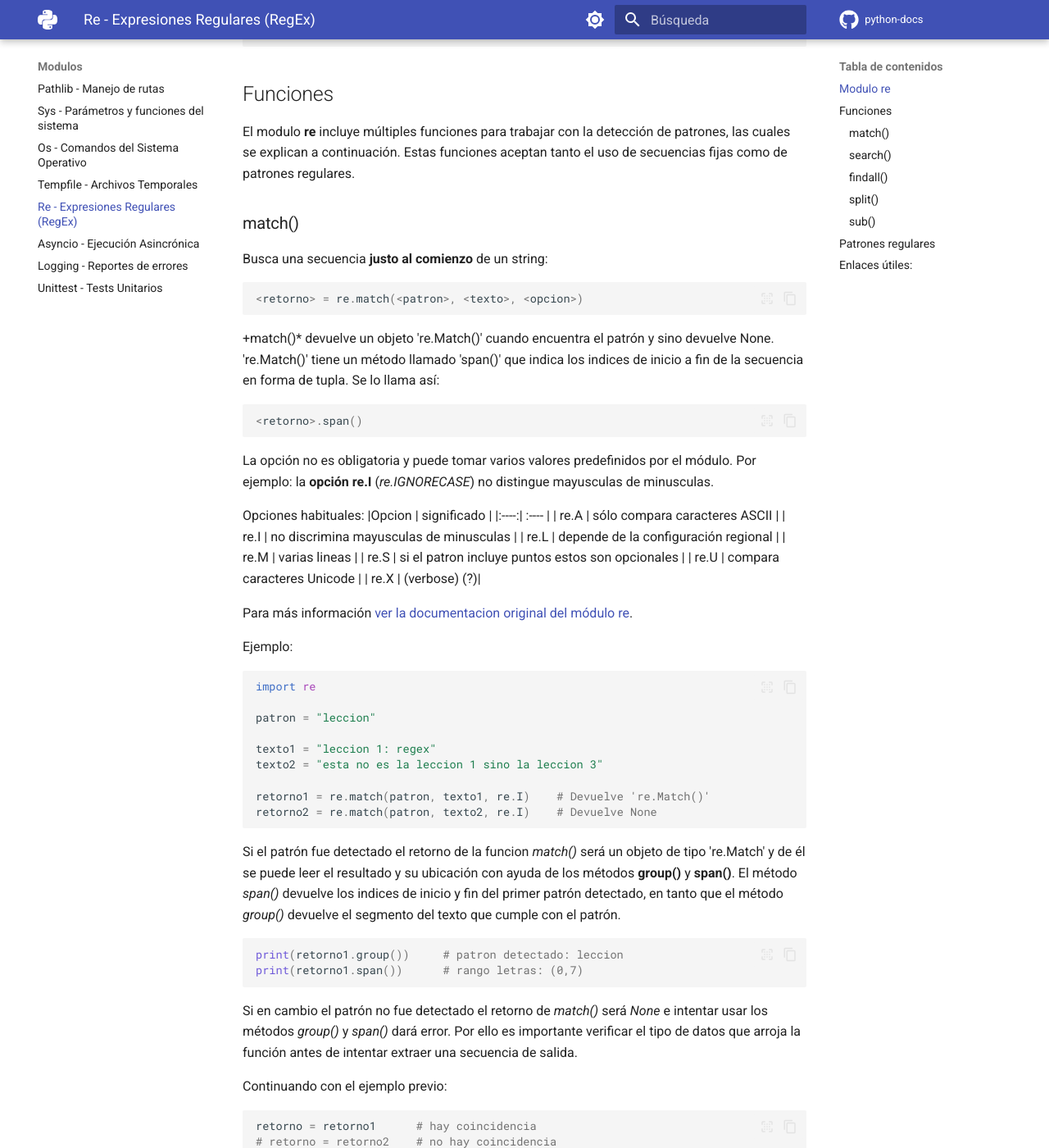
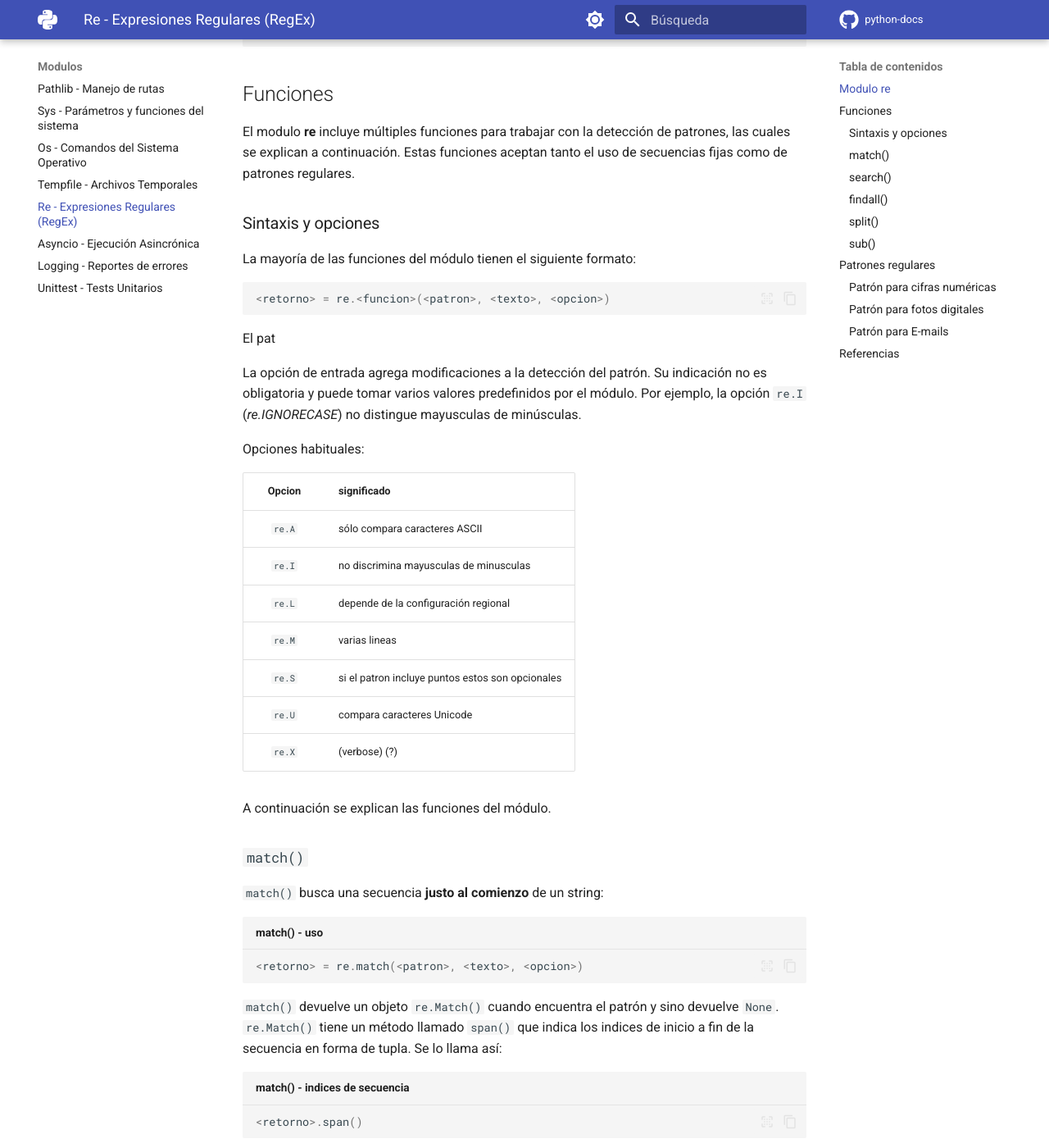
Before and after one commit to alejrot/python-docs, an MkDocs documentation site: the page built from docs/modulos/regex.md, in a window 1280 px wide and 1400 px high, scrolled down 329 px. Shown: the whole window at 82% size. Built offline with MkDocs 1.6.1 and Material for MkDocs 9.7.7, drawn with Linux system fonts in a browser that asks for light colours; plug-ins that fetch from the network failed and are left out; comment, search, counter and statistics services are not loaded; some of the changed text lies outside the part shown.

Commit message:
Regex mdoificado - paquete modificado

````diff
--- a/docs/modulos/regex.md
+++ b/docs/modulos/regex.md
@@ -14,34 +14,49 @@ import re
 
 El modulo **re** incluye múltiples funciones para trabajar con la detección de patrones, las cuales se explican a continuación. Estas funciones aceptan tanto el uso de secuencias fijas como de patrones regulares.
 
+### Sintaxis y opciones
 
-### match()
+La mayoría de las funciones del módulo tienen el siguiente formato:
+```python
+<retorno> = re.<funcion>(<patron>, <texto>, <opcion>)
+```
+El pat
 
-Busca una secuencia **justo al comienzo** de un string:
 
-```python
+La opción de entrada agrega modificaciones a la detección del patrón.
+Su indicación no es obligatoria y puede tomar varios valores predefinidos por el módulo.
+Por ejemplo, la opción `re.I` (*re.IGNORECASE*) no distingue mayusculas de minúsculas.
+
+Opciones habituales:
+
+|Opcion | significado |
+|:----:| :---- |
+| `re.A` | sólo compara caracteres ASCII |
+| `re.I` | no discrimina mayusculas de minusculas |
+| `re.L` | depende de la configuración regional |
+| `re.M` | varias lineas |
+| `re.S` | si el patron incluye puntos estos son opcionales |
+| `re.U` | compara caracteres Unicode  |
+| `re.X` |  (verbose)  (?)|
+
+
+A continuación se explican las funciones del módulo.
+
+### `match()`
+
+`match()` busca una secuencia **justo al comienzo** de un string:
+
+```python title="match() - uso"
 <retorno> = re.match(<patron>, <texto>, <opcion>)
 ```
-+match()* devuelve un objeto 're.Match()' cuando encuentra el patrón y sino devuelve None. 're.Match()' tiene un método llamado 'span()' que indica los indices de inicio a fin de la secuencia en forma de tupla. Se lo llama así:
-```python
+`match()` devuelve un objeto `re.Match()` cuando encuentra el patrón y sino devuelve `None`.
+`re.Match()` tiene un método llamado `span()` que indica los indices de inicio a fin de la secuencia en forma de tupla.
+Se lo llama así:
+
+```python title="match() - indices de secuencia"
 <retorno>.span()
 ```
 
-La opción no es obligatoria y puede tomar varios valores predefinidos por el módulo. Por ejemplo: la **opción** **re.I** (*re.IGNORECASE*) no distingue mayusculas de minusculas.
-
-Opciones habituales:
-|Opcion | significado |
-|:----:| :---- |
-| re.A | sólo compara caracteres ASCII |
-| re.I | no discrimina mayusculas de minusculas |
-| re.L | depende de la configuración regional |
-| re.M | varias lineas |
-| re.S | si el patron incluye puntos estos son opcionales |
-| re.U | compara caracteres Unicode  |
-| re.X |  (verbose)  (?)|
-
-
-Para más información [ver la documentacion original del módulo re](https://docs.python.org/3/library/re.html).
 
 Ejemplo:
 ```python
@@ -56,14 +71,16 @@ retorno1 = re.match(patron, texto1, re.I)    # Devuelve 're.Match()'
 retorno2 = re.match(patron, texto2, re.I)    # Devuelve None
 ```
 
-Si el patrón fue detectado el retorno de la funcion *match()* será un objeto de tipo 're.Match' y de él se puede leer el resultado y su ubicación con ayuda de los métodos **group()** y **span()**. El método *span()* devuelve los indices de inicio y fin del primer patrón detectado, en tanto que el método *group()* devuelve el segmento del texto que cumple con el patrón.
+Si el patrón fue detectado el retorno de la funcion `match()` será un objeto de tipo `re.Match` y de él se puede leer el resultado y su ubicación con ayuda de los métodos `group()` y `span()`.
+El método `span()` devuelve los indices de inicio y fin del primer patrón detectado, en tanto que el método `group()` devuelve el segmento del texto que cumple con el patrón.
 
 ```python
 print(retorno1.group())     # patron detectado: leccion
 print(retorno1.span())      # rango letras: (0,7)
 ```
 
-Si  en cambio el patrón no fue detectado el retorno de *match()* será *None* e intentar usar los métodos *group()* y *span()* dará error. Por ello es importante verificar el tipo de datos que arroja la función antes de intentar extraer una secuencia  de salida.
+Si en cambio el patrón no fue detectado el retorno de `match()` será `None` e intentar usar los métodos `group()` y `span()` dará error.
+Por ello es importante verificar el tipo de datos que arroja la función antes de intentar extraer una secuencia  de salida.
 
 Continuando con el ejemplo previo:
 ```python
@@ -78,14 +95,18 @@ else:
     print("patron no detectado")
 ```
 
-### search()
-Busca la **primera** coincidencia de una secuencia en **cualquier lugar** del string indicado:
-```python
+### `search()`
+
+Busca la **primera** coincidencia de una secuencia en **cualquier lugar** del *string* indicado:
+
+```python title="search()"
 <retorno> = re.search(<patron>, <texto>, <opcion>)
 ```
-*search()* devuelve un objeto 're.Match()' cuando encuentra el patrón (igual que la funcion match()) y sino devuelve None.
+
+`search()` devuelve un objeto `re.Match()` cuando encuentra el patrón (igual que la funcion `match()`) y sino devuelve None.
 
 Ejemplo:
+
 ```python
 import re
 
@@ -99,7 +120,7 @@ retorno1 = re.search(patron, texto1, re.I)    # Devuelve 're.Match()'
 retorno2 = re.search(patron, texto2, re.I)    # Devuelve 're.Match()'
 retorno3 = re.search(patron, texto3, re.I)    # Devuelve 'None'
 ```
-Al igual que con la función match(), con el método *span()* se obtienen los indices de inicio y fin del primer patrón detectado, en tanto que con el método *group()* se devuelve el resultado de la busqueda:
+Al igual que con la función `match()`, con el método `span()` se obtienen los indices de inicio y fin del primer patrón detectado, en tanto que con el método `group()` se devuelve el resultado de la busqueda:
 
 ```python
 print(retorno1.span()  )  # '(0, 7)'
@@ -107,13 +128,13 @@ print(retorno1.group() )  # 'leccion'
 print(retorno2.span()  )  # '(14, 21)'
 print(retorno2.group() )  # 'leccion'
 ```
-Nuevamente hay que prestar atención al tipo de retorno de la función *search()* para evitar errores en la ejecución en caso de no detectarse el patrón buscado.
+Nuevamente hay que prestar atención al tipo de retorno de la función `search()` para evitar errores en la ejecución en caso de no detectarse el patrón buscado.
 
 
-### findall()
+### `findall() `
 
 Busca **todas** las coincidencias  de una secuencia en un string
-```python
+```python title="findall()"
 <retorno> = re.findall(<patron>, <texto>, <opcion>)
 ```
 Devuelve una lista con todas coincidencias con el patrón indicado. Si no hay coincidencias la lista queda vacía.
@@ -134,10 +155,10 @@ retorno3 = re.findall(patron, texto3, re.I) # devuelve '[]'
 ```
 
 
-### split()
+### `split()`
 
 Parte un string en trozos limitados por un caracter o secuencia patrón indicado:
-```python
+```python title="split()"
 <retorno> = re.split(<patron>, <texto>,<opcion>)
 ```
 El valor de retorno es una lista con el texto dividido y el patrón eliminado.
@@ -154,7 +175,7 @@ retorno2 = re.split(patron, texto2, re.I)    # Devuelve "['esta no es la ', ' 1
 ```
 Nótese cómo la palabra "leccion" fue eliminada y como en la lista de retorno puede haber textos vacíos.
 
-### sub()
+### `sub()`
 
 Reemplaza una secuencia por otra dentro de un string todas las veces que aparezca.
 ```python
@@ -185,24 +206,29 @@ En el caso de Python los patrones regulares se definen antecedidos por la letra
 ```
 Estos patrones se ingresan en las funciones explicadas previamente como argumento para modificar los datos de entrada: filtrar, cortar , reemplazar, etc.
 
-**Ejemplo 1:** patrón para detectar una o varias cifras numéricas contiguas
+### Patrón para cifras numéricas
+
+Este patrón sirve para detectar una o varias cifras numéricas contiguas
 ```python
 patron_cifras = r"[0-9]+"
 ```
-Uso: aislar el primer número de un texto
-```python
-entrada = "imag_025"
+!!! example "Uso: aislar el primer número de un texto"
 
-patron_cifras  = r"[0-9]+"
+    ```python
+    entrada = "imag_025"
 
-retorno = re.search(patron_cifras, entrada)
-detectado= retorno.group()      # devuelve '025'
-rango = retorno.span()          # indices: '(5, 8)'
-```
+    patron_cifras  = r"[0-9]+"
+
+    retorno = re.search(patron_cifras, entrada)
+    detectado= retorno.group()      # devuelve '025'
+    rango = retorno.span()          # indices: '(5, 8)'
+    ```
 
 
+### Patrón para fotos digitales
 
-**Ejemplo 2:** patrón para filtrar archivos de cámaras digitales , smartphones, etc.
+Este patrón sirve para filtrar archivos de cámaras digitales , smartphones, etc.
+
 ```python
 patron_foto = r"^[0-9]+_[0-9]+\.[A-Za-z]+$"
 ```
@@ -211,60 +237,63 @@ El nombre de archivo suele ser  un numero compuesto por la fecha con un guión b
 archivo = "20220623_065912.jpg" #foto camara digital /smartphone
 ```
 
-Ejemplo de uso: filtrar nombres de archivo de cámaras (sin renombrar)
+!!! example "Uso: filtrar nombres de archivo de cámaras (sin renombrar)"
 
-```python
-import re
+    ```python
+    import re
 
-archivo1 = "20220623_065912.jpg" #foto camara digital /smartphone
-archivo2 = "20220623065912.jpg" # falta el guion
-archivo3 = "RTY220623_A65912.jpg" # hay letras
-archivo4 = "/carpetaPOSIX/20220623_065912.jpg" # ruta POSIX (Unix / Linux)
-archivo5 = "\carpetaWINDOWS\20220623_065912.jpg" # ruta Windows
+    archivo1 = "20220623_065912.jpg" #foto camara digital /smartphone
+    archivo2 = "20220623065912.jpg" # falta el guion
+    archivo3 = "RTY220623_A65912.jpg" # hay letras
+    archivo4 = "/carpetaPOSIX/20220623_065912.jpg" # ruta POSIX (Unix / Linux)
+    archivo5 = "\carpetaWINDOWS\20220623_065912.jpg" # ruta Windows
 
-patron_foto = r"^[0-9]+_[0-9]+\.[A-Za-z]+$"
-# partes (en orden):
-# '[0-9]'   : sólo numeros
-# '_'       : guion
-# '[0-9]'   : sólo numeros
-# '.'       : un punto
-# '[A-Za-z]': sólo letras mayúsculas y minúsculas
+    patron_foto = r"^[0-9]+_[0-9]+\.[A-Za-z]+$"
+    # partes (en orden):
+    # '[0-9]'   : sólo numeros
+    # '_'       : guion
+    # '[0-9]'   : sólo numeros
+    # '.'       : un punto
+    # '[A-Za-z]': sólo letras mayúsculas y minúsculas
 
-print(re.findall(patron_foto, archivo1))    # ['20220623_065912.jpg']
-print(re.findall(patron_foto, archivo2))    # []
-print(re.findall(patron_foto, archivo3))    # []
-print(re.findall(patron_foto, archivo4))    # []
-print(re.findall(patron_foto, archivo5))    # []
-```
+    print(re.findall(patron_foto, archivo1))    # ['20220623_065912.jpg']
+    print(re.findall(patron_foto, archivo2))    # []
+    print(re.findall(patron_foto, archivo3))    # []
+    print(re.findall(patron_foto, archivo4))    # []
+    print(re.findall(patron_foto, archivo5))    # []
+    ```
 
-**Ejemplo 3:** patrón para detectar emails.
+
+### Patrón para E-mails
+
+
 
 ```python
 patron_email = r"^[A-Za-z0-9_.+-]+@[A-Za-z0-9]+\.[A-Za-z0-9-.]+$"
 ```
 
-Uso: filtrado de direcciones de correo inválidas
+!!! example "Uso: filtrado de direcciones de correo inválidas"
 
-```python
-import re
+    ```python
+    import re
 
-email1 = "yo@miserver.net"
-email2 = "yo@miserver"
-email3 = "yo_miserver.net"
-email4 = "no_responder@spammers.net"
-email5 = "no_responder.mi_spam@spammers.net"
+    email1 = "yo@miserver.net"
+    email2 = "yo@miserver"
+    email3 = "yo_miserver.net"
+    email4 = "no_responder@spammers.net"
+    email5 = "no_responder.mi_spam@spammers.net"
 
-patron_email = r"^[A-Za-z0-9_.+-]+@[A-Za-z0-9]+\.[A-Za-z0-9-.]+$"
+    patron_email = r"^[A-Za-z0-9_.+-]+@[A-Za-z0-9]+\.[A-Za-z0-9-.]+$"
 
-print(re.findall(patron_email, email1))    # ['yo@miserver.net']
-print(re.findall(patron_email, email2))    # []
-print(re.findall(patron_email, email3))    # []
-print(re.findall(patron_email, email4))    # ['no_responder@spammers.net']
-print(re.findall(patron_email, email5))    # ['no_responder.mi_spam@spammers.net']
-```
+    print(re.findall(patron_email, email1))    # ['yo@miserver.net']
+    print(re.findall(patron_email, email2))    # []
+    print(re.findall(patron_email, email3))    # []
+    print(re.findall(patron_email, email4))    # ['no_responder@spammers.net']
+    print(re.findall(patron_email, email5))    # ['no_responder.mi_spam@spammers.net']
+    ```
 
 
-## Enlaces útiles:
+## Referencias
 
 [**Módulo RE - Documentacion oficial**](https://docs.python.org/es/3/library/re.html)
 
````
Also changed, not shown: docs/contenido/paquetes.md (+39 -16 lines).
